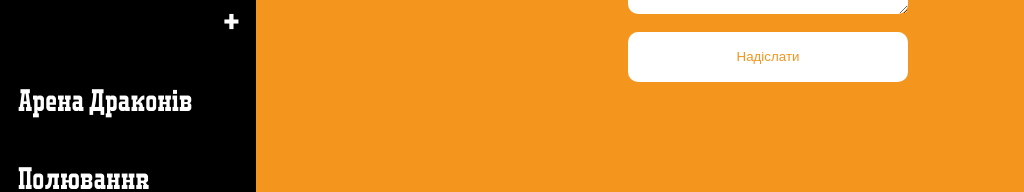
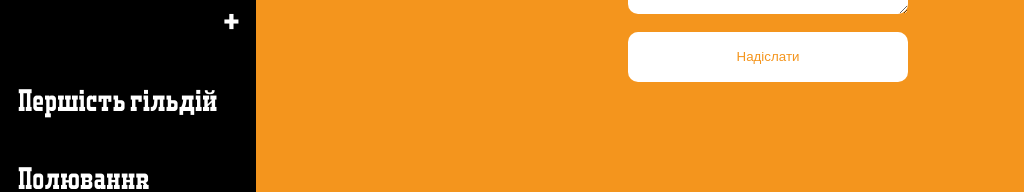
Before and after one commit to Acrocus/sendform-frontend, a plain HTML site: page index.html in a window 1280 px wide. Shown: the part 476-668 px from the top of the page, without its empty margins (0-1024 px from the left). Drawn offline with Linux system fonts and the light colour scheme; a web font is replaced by a local one.

Commit message:
Update index.html

```diff
--- a/index.html
+++ b/index.html
@@ -38,7 +38,7 @@
           </div>
         </li>
 
-        <li><button class="accordion" data-link="https://crazyhouseuasite.wuaze.com/dragonArena.html">Арена Драконів</button></li>
+        <li><button class="accordion" data-link="https://crazyhouseuasite.wuaze.com/dragonArena.html">Першість гільдій</button></li>
 
         <li><button class="accordion" data-link="https://crazyhouseuasite.wuaze.com/hunting.html">Полювання</button></li>
 
@@ -76,7 +76,7 @@
           <a href="https://crazyhouseuasite.wuaze.com/fiolemblem.html" class="menu_link">Фіолетова емблема</a>
         </div>
 
-        <button class="accordion" data-link="https://crazyhouseuasite.wuaze.com/dragonArena.html">Арена Драконів</button>
+        <button class="accordion" data-link="https://crazyhouseuasite.wuaze.com/dragonArena.html">Першість гільдій</button>
         <button class="accordion" data-link="https://crazyhouseuasite.wuaze.com/hunting.html">Полювання</button>
         <button class="accordion" id="this_page" data-link="https://acrocus.github.io/sendform-frontend/">Відгуки та пропозиції</button>
         <button class="accordion" data-link="https://crazyhouseuasite.wuaze.com/soc.html">Ми в соцмережах</button>
```
